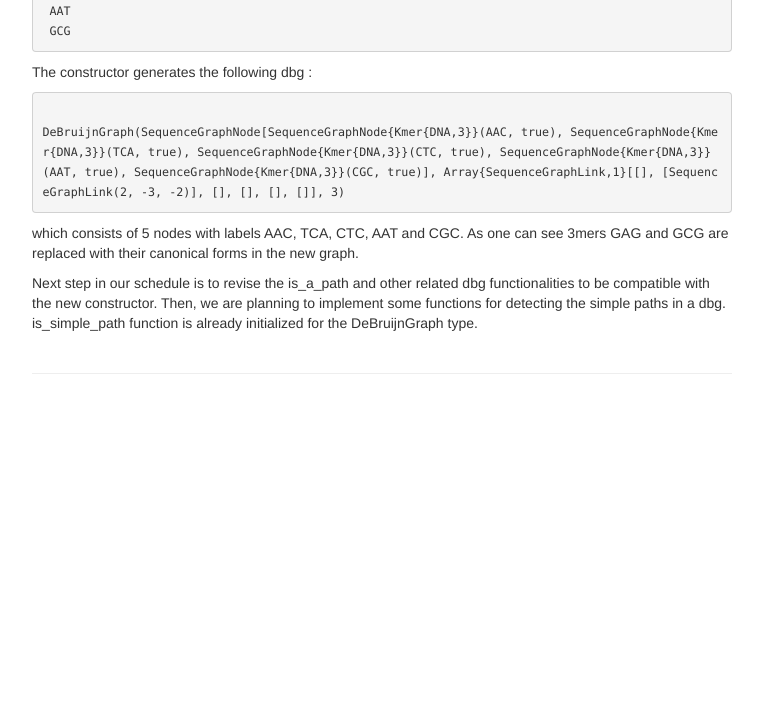
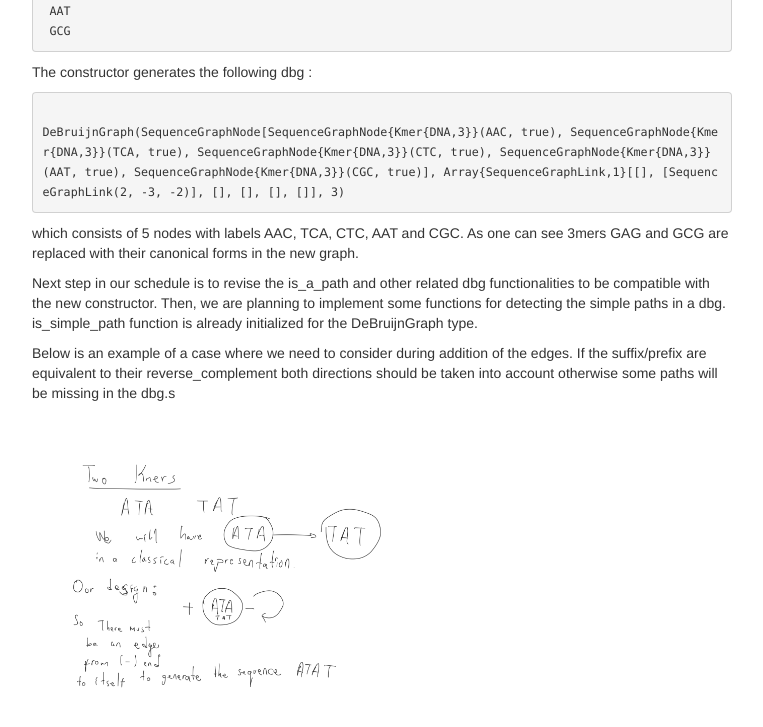
Before and after one commit to ardakdemir/ardakdemir.github.io, a Jekyll site: the page built from pages/gsoc.md, in a window 1280 px wide and 900 px high, scrolled down 4480 px. Shown: the top 727 px of the window, without its empty margins (258-1021 px from the left). Built offline with Jekyll 4.4.1, drawn with Linux system fonts in a browser that asks for light colours; before the commit the page ends 4885 px from its top, so only the background shows below that.

Commit message:
visual for edge addition

```diff
--- a/pages/gsoc.md
+++ b/pages/gsoc.md
@@ -198,3 +198,9 @@ which consists of 5 nodes with labels AAC, TCA, CTC, AAT and CGC. As one  can se
 
 Next step in our schedule is to revise the  is_a_path and other related dbg functionalities  to be  compatible with the new constructor.
 Then, we are planning to implement some functions for detecting the simple paths in a dbg. is_simple_path function is already initialized for the DeBruijnGraph type.
+
+Below is an example of a case where we need to consider during addition of the edges. If the suffix/prefix are equivalent to their reverse_complement both directions  should be taken  into account otherwise some paths will be missing in the dbg.s
+
+<a href="../pages/publpics/GSOC.png">
+    <img src="../pages/publpics/GSOC.png"
+          title="DeBruijnGraph" alt="dbg"  height="420" width="420"/></a>
```
Also changed, not shown: assets/publpics/GSOC.png (added), pages/publpics/GSOC.png (added).
